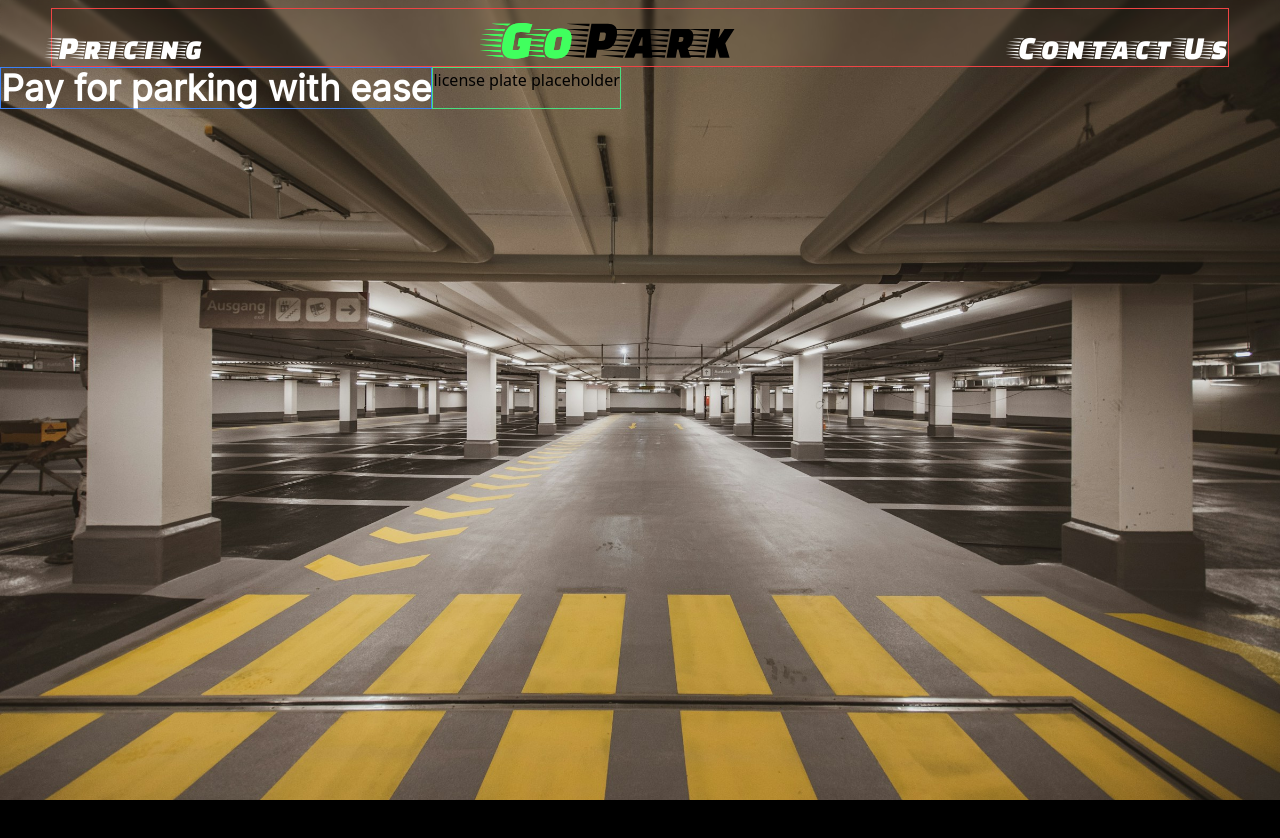
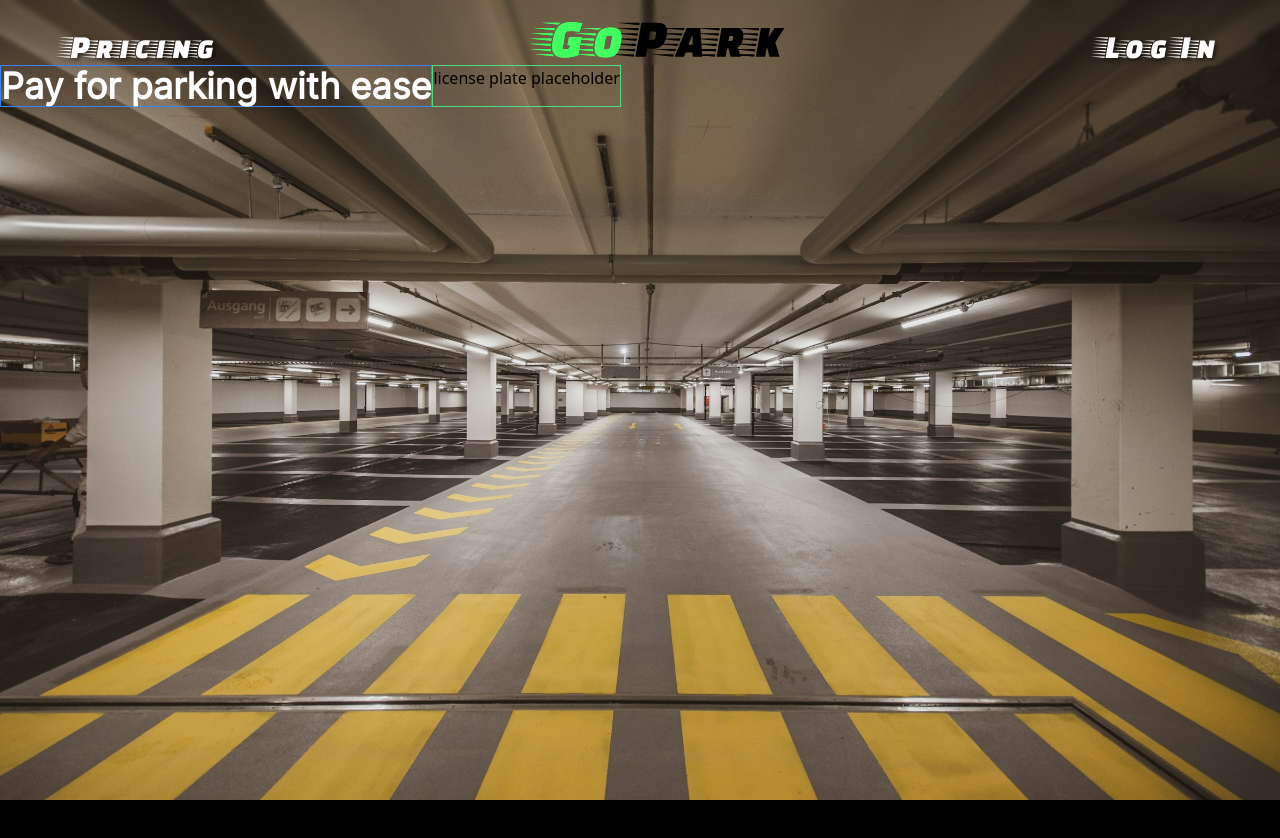
Before and after one commit to danny2768/GoPark, an Angular app: page /home in a window 1280 px wide. Shown: the top 838 px of the page. Built offline with nearby package versions, Linux system fonts and the light colour scheme.

Commit message:
24/05/2024: Implementing navbar buttons & Improving resposiveness

```diff
--- a/src/app/app-routing.module.ts
+++ b/src/app/app-routing.module.ts
@@ -24,7 +24,11 @@ const routes: Routes = [
 ];
 
 @NgModule({
-  imports: [RouterModule.forRoot(routes)],
+  imports: [RouterModule.forRoot(routes, {
+    scrollPositionRestoration: 'enabled',
+    anchorScrolling: 'enabled',
+    onSameUrlNavigation: 'reload',
+  })],
   exports: [RouterModule]
 })
 export class AppRoutingModule { }
--- a/src/app/shared/components/nav-bar/nav-bar.component.css
+++ b/src/app/shared/components/nav-bar/nav-bar.component.css
@@ -2,3 +2,7 @@
   font-size: 2.0625rem; /* 33px */
   line-height: 2.375rem; /* 38px */
 }
+
+.textShadow {
+  text-shadow: 2px 2px 4px rgba(0, 0, 0, 0.6);
+}
--- a/src/app/shared/components/nav-bar/nav-bar.component.html
+++ b/src/app/shared/components/nav-bar/nav-bar.component.html
@@ -1,25 +1,26 @@
 <!-- Navbar -->
 <nav class="sticky top-0 z-50 bg-transparent pt-2 w-screen backdrop-blur-[2px] flex md:block items-baseline">
   <!-- TODO: responsive width -->
-  <div class="w-[92%] ml-[4%] mr-[4%] mx-auto border border-red-500">
+  <div class="w-[90%] ml-[5%] mx-auto">
     <div class="flex justify-between items-baseline font-[Faster-One] text-3-5xl text-white">
       <!-- Primary nav -->
-      <div class="hidden md:flex hover:text-stone-200">
+      <div class="hidden md:flex hover:text-stone-200 textShadow">
         <!--  -->
-        <a>
+        <a [href]="'/' + menuItems[1].url">
           {{ menuItems[1].title }}
         </a>
       </div>
 
       <!-- logo -->
-      <!-- TODO: center logo mobile view -->
-      <div class="flex  md:ml-0">
-        <img srcset="./assets/logo/goParkLogo.svg" alt="GoPark logo" class="w-64"/>
+      <div class="mx-auto md:mx-0">
+        <a [routerLink]="[menuItems[0].url]">
+          <img srcset="./assets/logo/goParkLogo.svg" alt="GoPark logo" class="w-64"/>
+        </a>
       </div>
 
       <!-- Secondary nav -->
-      <div class="hidden md:flex hover:text-stone-200">
-        <a>
+      <div class="hidden md:flex hover:text-stone-200 textShadow">
+        <a [routerLink]="[menuItems[2].url]">
           {{ menuItems[2].title }}
         </a>
       </div>
@@ -28,7 +29,7 @@
   </div>
 
   <!-- mobile menu -->
-  <div class="md:hidden flex items-center text-white hover:text-gray-400 px-2">
+  <div class="w-fit md:hidden flex items-center text-white hover:text-gray-400 mr-8">
     <button (click)="toggleMobileMenu()">
       <svg class="w-6 h-6" xmlns="http://www.w3.org/2000/svg" fill="none" viewBox="0 0 24 24" stroke-width="1.5" stroke="currentColor">
         <path stroke-linecap="round" stroke-linejoin="round" d="M3.75 5.25h16.5m-16.5 4.5h16.5m-16.5 4.5h16.5m-16.5 4.5h16.5" />
--- a/src/app/shared/components/nav-bar/nav-bar.component.ts
+++ b/src/app/shared/components/nav-bar/nav-bar.component.ts
@@ -15,9 +15,9 @@ export class NavBarComponent {
   public showMobileMenu: boolean = false;
 
   public menuItems: MenuItems[] = [
-    {title: 'Home', url: 'home'},
-    {title: 'Pricing', url: 'pricing'},
-    {title: 'Contact Us', url: 'contact'},
+    {title: 'Home', url: '/home'},
+    {title: 'Pricing', url: '#Pricing'},
+    {title: 'Log In', url: '/auth/login'},
   ];
 
   toggleMobileMenu() {
```
